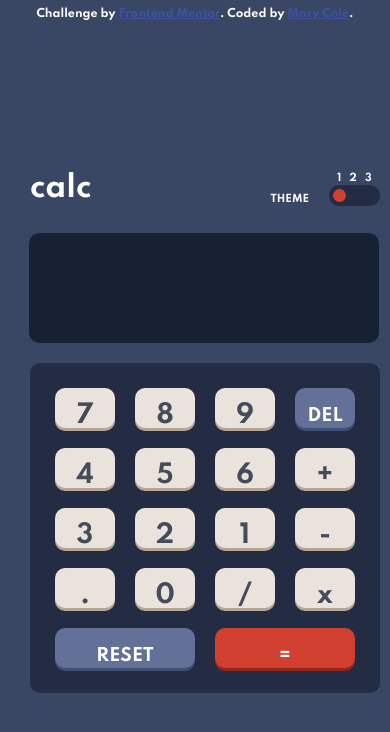
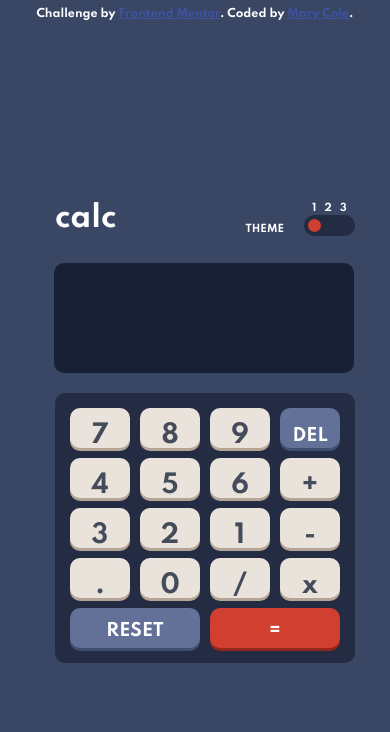
Before and after one commit to adebimpecole/calculator-app-main, a plain HTML site: page index.html in a window 390 px wide. Drawn offline with nearby package versions, Linux system fonts and the light colour scheme.

Commit message:
Update index.css

```diff
--- a/index.css
+++ b/index.css
@@ -202,14 +202,22 @@ body{
 }
 @media only screen and (max-width: 480px) {
     .input_property{
-    width: 300px;
+        width: 250px;
     }
     .key_property{
-    width: 60px;
-    height: 40px;
+        width: 60px;
+        height: 40px;
+    }
+    .keypad_property{
+        row-gap: 10px;
+        padding: 15px;
     }
     .key_property1{
-    width: 140px;
-    height: 40px;
+        width: 130px;
+        height: 40px;
+        line-height: 45px;
+    }
+    .keyrow{
+        column-gap: 10px;
     }
 }
```
